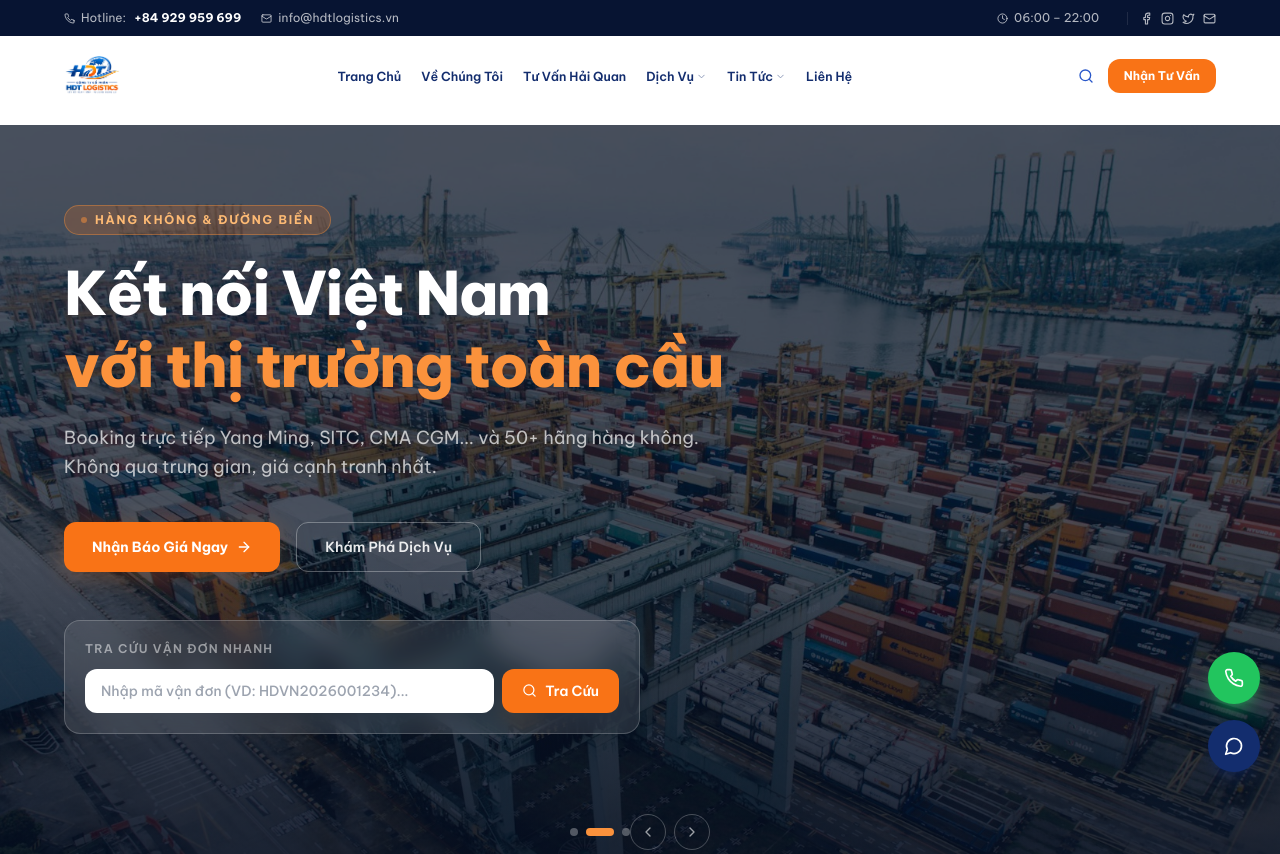
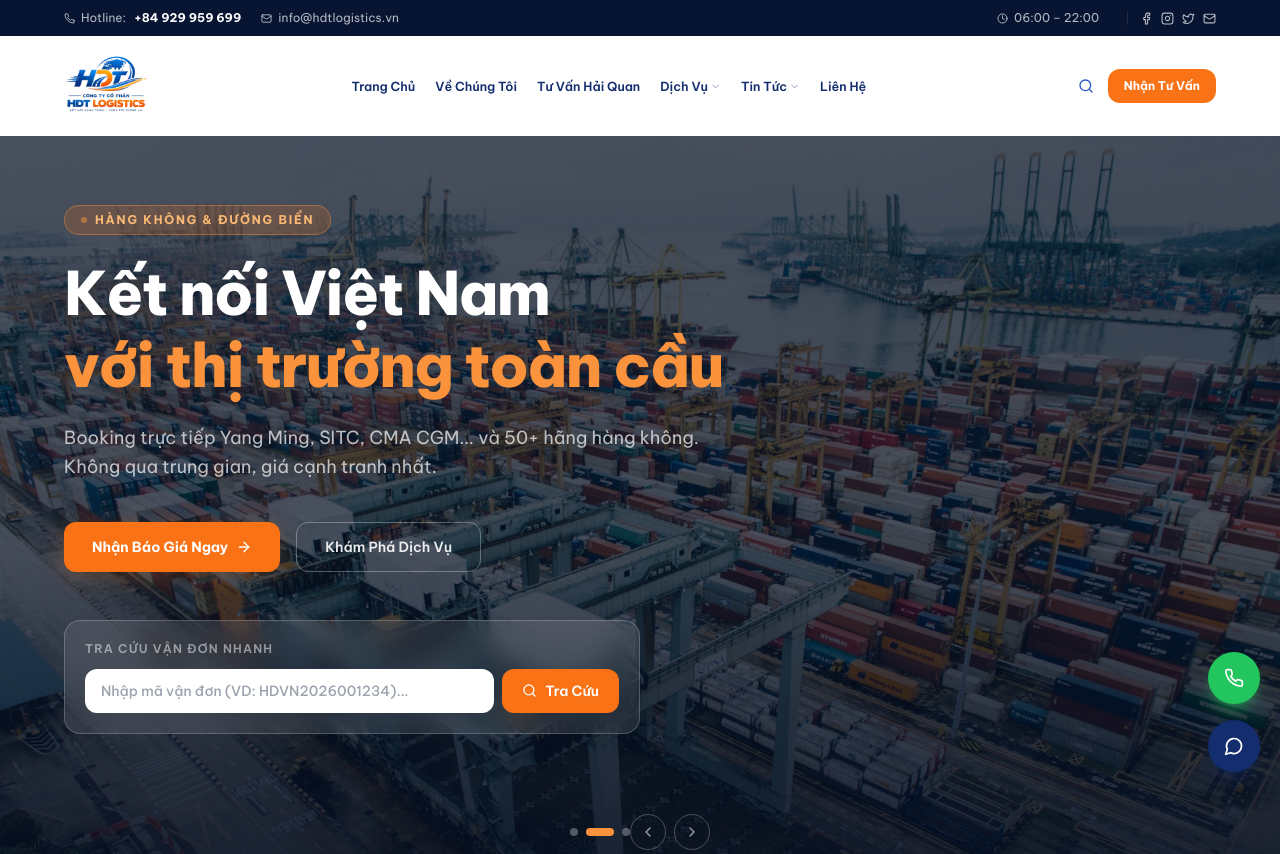
Before and after one commit to canhhocit/logitics-hdt-FE, a Next.js app: page / in a window 1280 px wide. Shown: the top 854 px of the page. Built offline with nearby package versions, Linux system fonts and the light colour scheme.

Commit message:
feat: increase logo size in header

```diff
--- a/src/components/layout/Header.tsx
+++ b/src/components/layout/Header.tsx
@@ -154,15 +154,15 @@ export default function Header() {
             scrolled ? "bg-white/96 backdrop-blur-xl shadow-md" : "bg-white"
           )}
         >
-          <div className="wrap flex items-center justify-between h-[80px]">
+          <div className="wrap flex items-center justify-between h-[80px] lg:h-[100px]">
 
             {/* Logo (M01.02.01.01) */}
             <Link href="/" title="HDT Logistics – Giải pháp vận chuyển & hải quan cho doanh nghiệp">
               <Image
                 src="/images/logo.png"
                 alt="HDT Logistics"
-                width={180} height={72}
-                className="object-contain h-14 w-auto"
+                width={240} height={96}
+                className="object-contain h-16 lg:h-[84px] w-auto transition-all"
                 priority
                 onError={(e) => { (e.target as HTMLImageElement).src = "/images/logo.svg"; }}
               />
```
